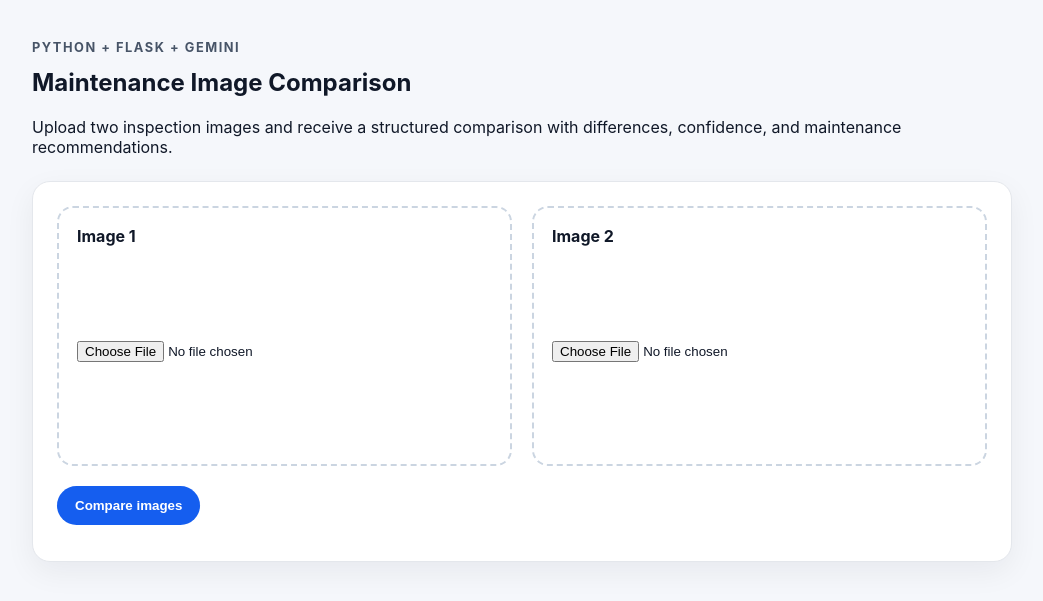
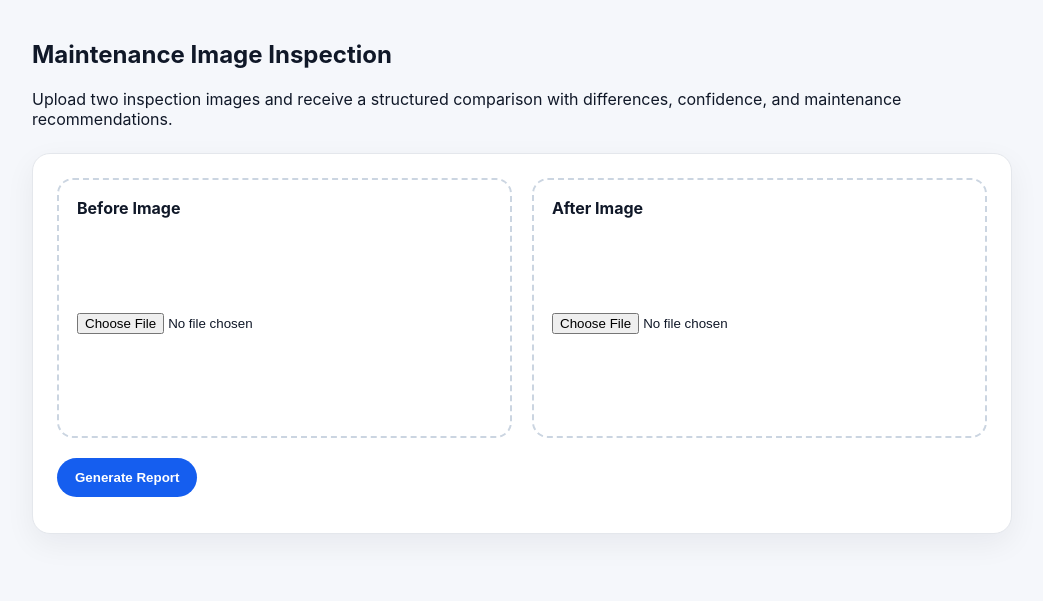
Before and after one commit to jenisha9/hvai, a Flask app: page / in a window 1280 px wide. Shown: the top 601 px of the page, without its empty margins (118-1161 px from the left). Run offline with Flask 3, Linux system fonts and the light colour scheme.

Commit message:
text update

```diff
--- a/templates/index.html
+++ b/templates/index.html
@@ -9,27 +9,26 @@
 <body>
   <main class="container">
     <section class="hero">
-      <p class="eyebrow">Python + Flask + Gemini</p>
-      <h1>Maintenance Image Comparison</h1>
+      <h1>Maintenance Image Inspection</h1>
       <p>Upload two inspection images and receive a structured comparison with differences, confidence, and maintenance recommendations.</p>
     </section>
 
     <form id="compareForm" class="card">
       <div class="grid">
         <label class="upload-box">
-          <span>Image 1</span>
+          <span>Before Image</span>
           <input type="file" name="image1" accept="image/png,image/jpeg,image/webp,image/heic,image/heif" required>
           <img id="preview1" alt="Image 1 preview">
         </label>
 
         <label class="upload-box">
-          <span>Image 2</span>
+          <span>After Image</span>
           <input type="file" name="image2" accept="image/png,image/jpeg,image/webp,image/heic,image/heif" required>
           <img id="preview2" alt="Image 2 preview">
         </label>
       </div>
 
-      <button id="submitButton" type="submit">Compare images</button>
+      <button id="submitButton" type="submit">Generate Report</button>
       <p id="status" role="status"></p>
     </form>
 
```
